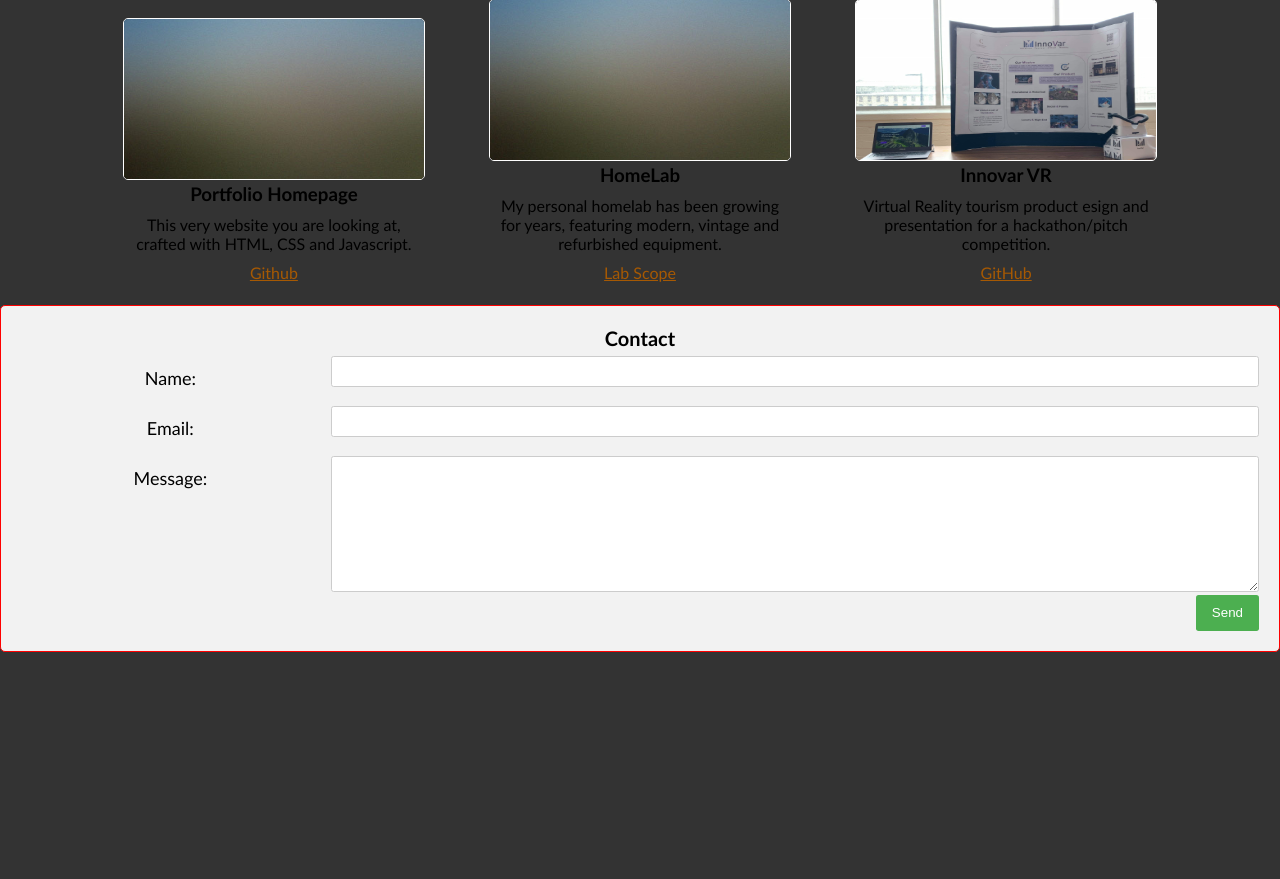
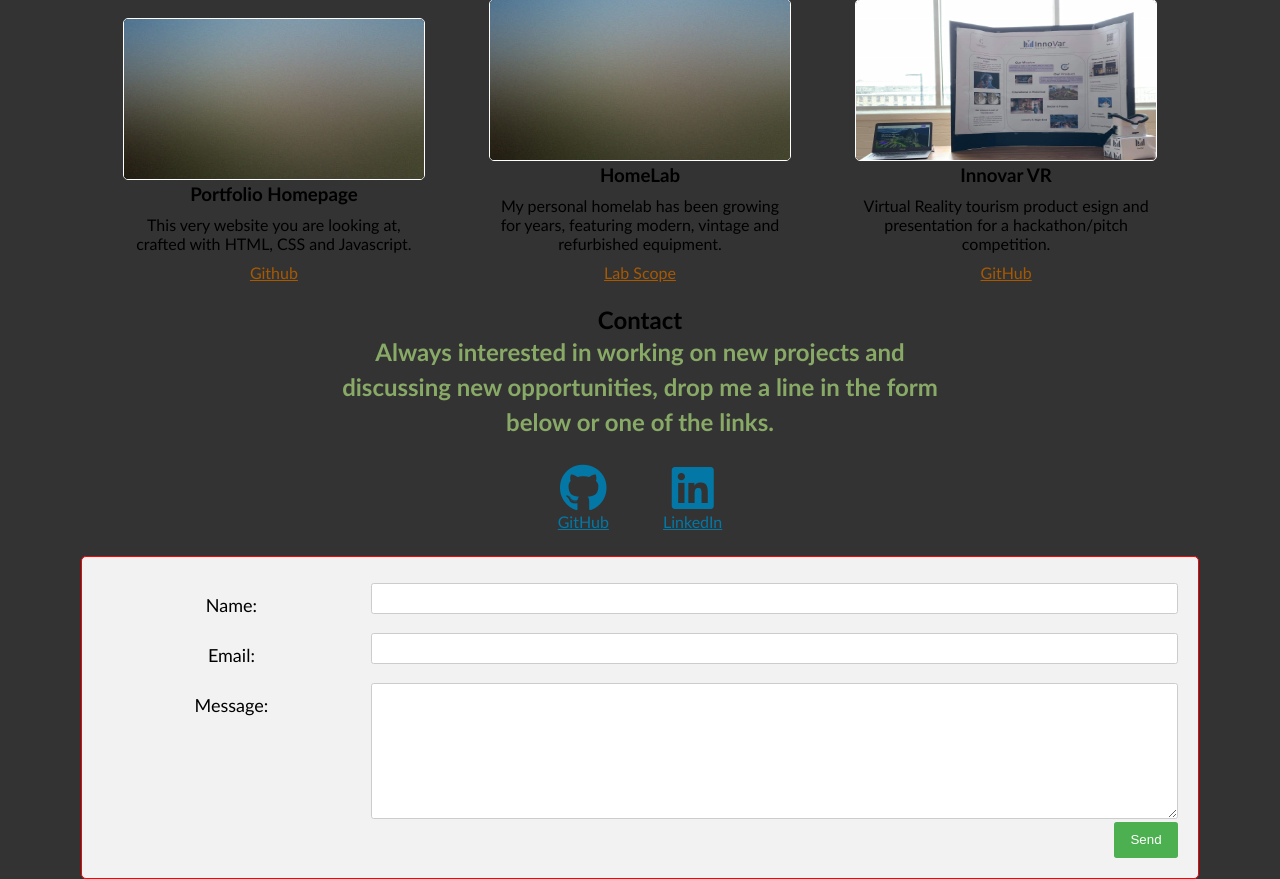
Before and after one commit to joel-smith/homepage, a PHP site: page /home.php in a window 1280 px wide. Shown: the part 1216-2095 px from the top of the page. Before the commit the page ends 1868 px from the top, so only its background shows below. Run offline with PHP 8.4, Linux system fonts and the light colour scheme; data that the repository does not hold is empty; some libraries are stand-ins or nearby versions.

Commit message:
further contact options and formatting

```diff
--- a/assets/css/main.css
+++ b/assets/css/main.css
@@ -224,11 +224,45 @@ html, body {
     justify-content: center;
 }
 
+.all_contacts {
+    display: inline-block;
+}
+
+.contact_details {
+    margin: 2.5rem;
+    display: inline-block;
+}
+
+.contact_details:hover {
+    background: #BACDD9;
+    border-style: solid;
+    border-width: 0;
+    border-radius: 0.5rem;
+}
+
+.contact_desc {
+    color: #8A6;
+    font-size: 2.4rem;
+    margin: 0 6rem;
+    display: inline-block;
+    font-weight: 700;
+    max-width: 60rem;
+    line-height: 3.5rem;
+    text-align: center;
+}
+
+.desc a {
+    color: #0378A6;
+}
+
 .formContainer {
     border: 1px solid red;
     border-radius: 5px;
     background-color: #f2f2f2;
     padding: 20px;
+    width: 84%;
+    margin-left: auto;
+    margin-right: auto;
 }
 
 .formContainer h2 {
@@ -291,7 +325,7 @@ input[type=submit] {
 
 @media screen and (max-width: 600px) {
     .col-25, .col-75, input[type=submit] {
-        width: 50%;
+        width: 100%;
         margin-top: 0;
     }
 }
--- a/home.php
+++ b/home.php
@@ -7,8 +7,6 @@
 
     <!--STYLES -->
     <link rel="stylesheet" href="assets/css/main.css" />
-    <!--This stylesheet not necesary -->
-    <!--<link rel="stylesheet" href="https://cdnjs.cloudflare.com/ajax/libs/font-awesome/4.7.0/css/font-awesome.min.css"> -->
     <link rel="stylesheet" href="https://use.fontawesome.com/releases/v5.6.3/css/all.css"
         integrity="sha384-UHRtZLI+pbxtHCWp1t77Bi1L4ZtiqrqD80Kn4Z8NTSRyMA2Fd33n5dQ8lWUE00s/" crossorigin="anonymous">
 
@@ -54,14 +52,6 @@
 
 
 <body>
-
-    <!-- <nav id="navbar" class="header">
-        <ul>
-            <li><a id="about_link" href="#about_section">ABOUT</a></li>
-            <li><a id="portfolio_link" href="#portfolio_section">PORTFOLIO</a></li>
-            <li><a id="contact_link" href="#contact_section">CONTACT</a></li>
-        </ul>
-    </nav>  -->
 
     <nav class="topnav" id="navbar">
 
@@ -214,7 +204,8 @@
                         <div class="project_info">
                             <div class="project_words">
                                 <h3>SimpleHttpWebServer</h3>
-                                 <p>This is a Web Server made in C#. The user chooses the root folder for the server, and serve html, text and image files.</p>
+                                <p>This is a Web Server made in C#. The user chooses the root folder for the server, and
+                                    serve html, text and image files.</p>
                             </div>
                             <div class="project_links">
                                 <a href="https://github.com/joel-smith/SimpleHttpWebServer/" target="_blank">GitHub</a>
@@ -224,18 +215,17 @@
 
                     <div class="project_tile">
                         <div>
-                            <img class="project_pic" src="assets/img/placeholder.jpg"
-                                alt="Project_Screenshot">
+                            <img class="project_pic" src="assets/img/placeholder.jpg" alt="Project_Screenshot">
                         </div>
                         <div class="project_info">
                             <div class="project_words">
                                 <h3>Chat Chat</h3>
-                                <p>This is a multi-threaded chatroom program in C#, allowing users to speak to each other in a chatroom across the network</p>                            </div>
+                                <p>This is a multi-threaded chatroom program in C#, allowing users to speak to each
+                                    other in a chatroom across the network</p>
+                            </div>
                             <div class="project_links">
-                                <a href="#"
-                                    target="_blank">???</a>
-                                <a href="#"
-                                    target="_blank">GitHub</a>
+                                <a href="#" target="_blank">???</a>
+                                <a href="#" target="_blank">GitHub</a>
                                 <a href="#" target="_blank">THIRDLINK</a>
                             </div>
                         </div>
@@ -278,7 +268,8 @@
                         <div class="project_info">
                             <div class="project_words">
                                 <h3>HomeLab</h3>
-                                <p>My personal homelab has been growing for years, featuring modern, vintage and refurbished equipment.</p>
+                                <p>My personal homelab has been growing for years, featuring modern, vintage and
+                                    refurbished equipment.</p>
                             </div>
                             <div class="project_links">
                                 <a href="#" target="_blank">Lab Scope</a>
@@ -293,7 +284,8 @@
                         <div class="project_info">
                             <div class="project_words">
                                 <h3>Innovar VR</h3>
-                                <p>Virtual Reality tourism product esign and presentation for a hackathon/pitch competition.</p>
+                                <p>Virtual Reality tourism product esign and presentation for a hackathon/pitch
+                                    competition.</p>
                             </div>
                             <div class="project_links">
                                 <a href="#" target="_blank">GitHub</a>
@@ -304,18 +296,50 @@
         </section>
 
         <section id="contact_section">
+            <h2>Contact</h2>
+            <div class="contact_desc">
+                <p>Always interested in working on new projects and discussing new opportunities, drop me a line in the
+                    form below or one of the links.</p>
+            </div>
+            </br>
+            <div class="all_contacts">
+
+                <!--GITHUB-->
+                <div class="contact_details">
+                    <div class="icon">
+                        <a href="https://www.github.com/joel-smith/" target="_blank"><i class="fab fa-github fa-3x"
+                                style="color:#0378A6"></i></a>
+                    </div>
+                    <div class="desc">
+                        <a href="https://www.github.com/joel-smith/" target="_blank">GitHub</a>
+                    </div>
+                </div>
+
+
+            <!-- LINKEDIN -->
+            <div class="contact_details">
+                <div class="icon">
+                    <a href="https://www.linkedin.com/in/joelcraigsmith/" target="_blank"><i
+                            class="fab fa-linkedin fa-3x" style="color:#0378A6"></i></a>
+                </div>
+                <div class="desc">
+                    <a href="https://www.linkedin.com/in/joelcraigsmith/" target="_blank">LinkedIn</a>
+                </div>
+            </div>
+
+            </div>
 
             <!--Contact Form, sends me an email to my own domain emails -->
             <div class="formContainer">
                 <form method="POST" action="" id="contact_form">
-                    <h2>Contact</h2>
+
                     <div class="row">
                         <div class="col-25">
 
                             <label for="name">Name:</label>
                         </div>
                         <div class="col-75">
-                            <input name="name" type="text" maxlength="150" required/>
+                            <input name="name" type="text" maxlength="150" required />
                         </div>
                     </div>
                     <div class="row">
@@ -324,7 +348,7 @@
                         </div>
 
                         <div class="col-75">
-                            <input  name="email" type="email" required/>
+                            <input name="email" type="email" required />
                         </div>
                     </div>
 
```
Lines whose indentation alone changed are shown as unchanged.
